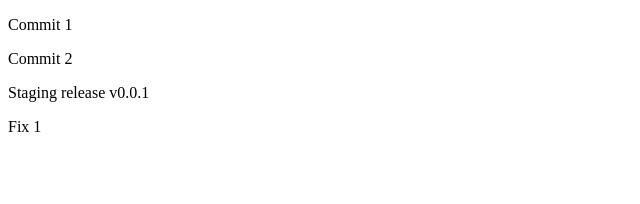
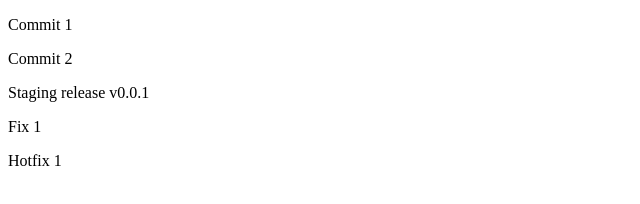
Before and after one commit to IgorBabko/tagging, a plain HTML site: page index.html in a window 1280 px wide. Shown: the full height of the page, 0-640 px from the left. Drawn offline with Linux system fonts and the light colour scheme.

Commit message:
hotfix 1

```diff
--- a/index.html
+++ b/index.html
@@ -9,5 +9,6 @@
     <p>Commit 2</p>
     <p>Staging release v0.0.1</p>
     <p>Fix 1</p>
+    <p>Hotfix 1</p>
 </body>
 </html>
```
